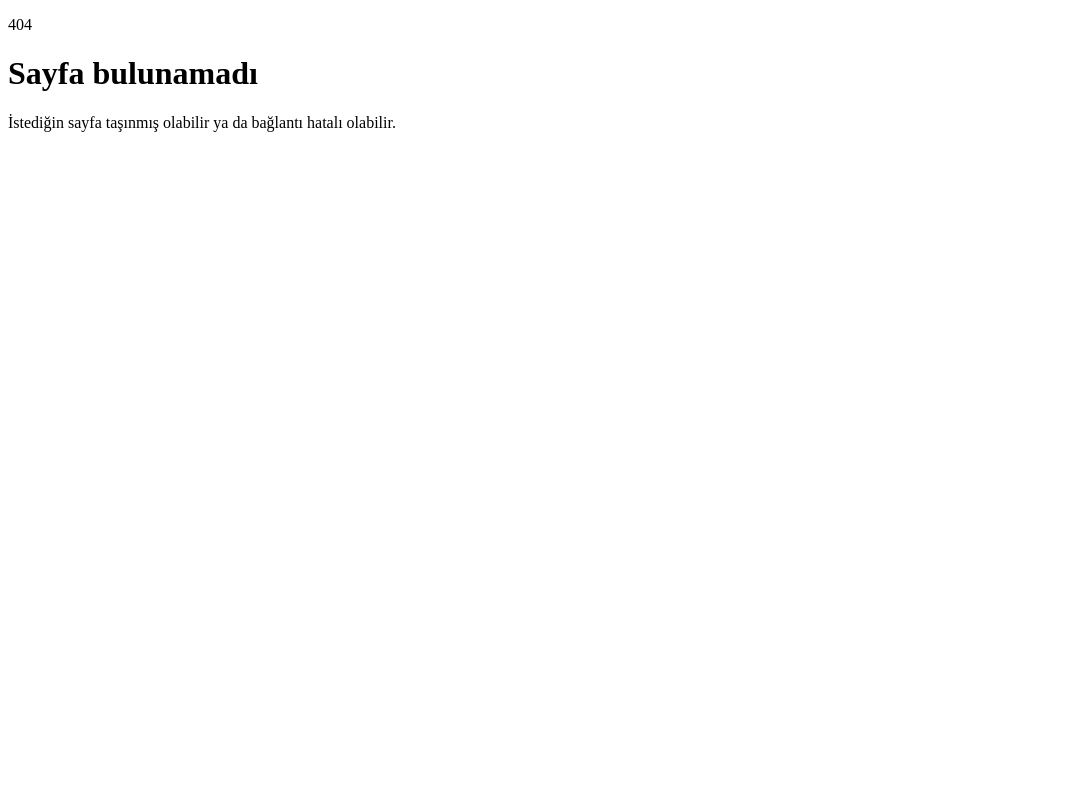
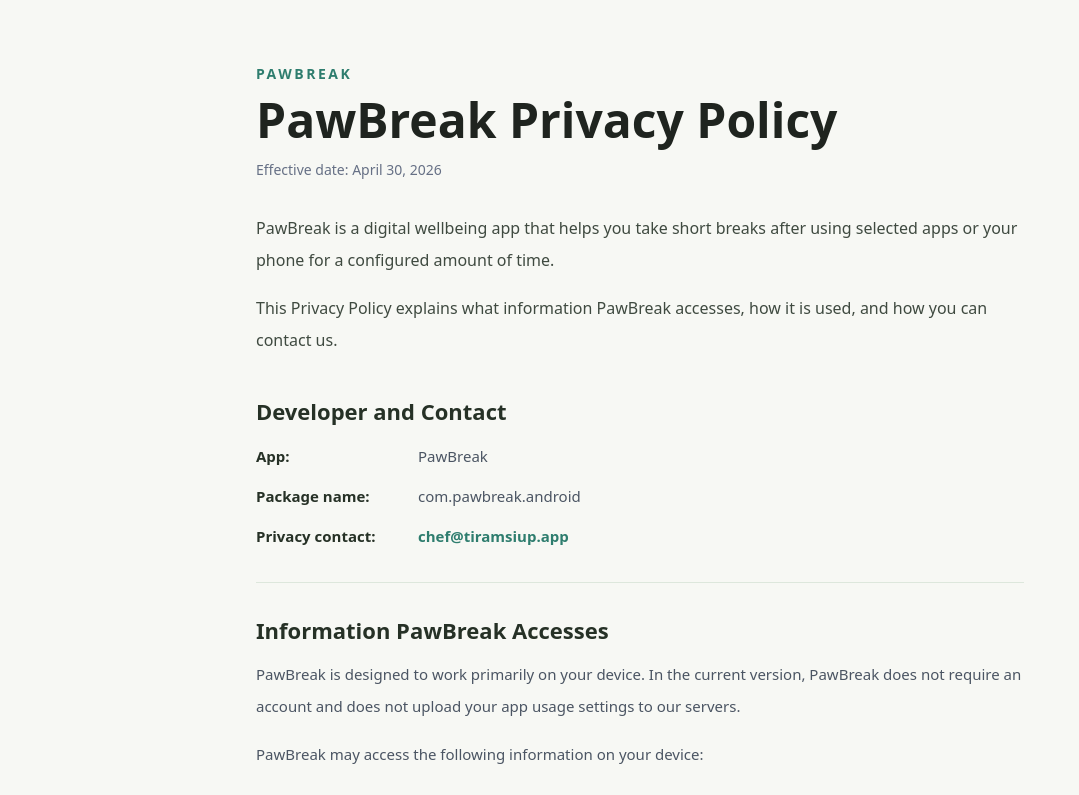
Before and after one commit to Zeroceko/Tramisup, a Next.js app: page /pawbreak/privacy-policy in a window 1280 px wide. Before the commit this address had no page. Shown: the top 795 px of the page, without its empty margins (0-1079 px from the left). Built offline with nearby package versions, Linux system fonts and the light colour scheme.

Commit message:
Add PawBreak privacy policy page

```diff
--- /dev/null
+++ b/app/pawbreak/layout.tsx
@@ -0,0 +1,28 @@
+import { Manrope, Outfit } from "next/font/google";
+import "../[locale]/globals.css";
+
+const manrope = Manrope({
+  subsets: ["latin"],
+  variable: "--font-manrope",
+  weight: ["400", "500", "600", "700"],
+});
+
+const outfit = Outfit({
+  subsets: ["latin"],
+  variable: "--font-outfit",
+  weight: ["400", "500", "600"],
+});
+
+export default function PawBreakLayout({
+  children,
+}: {
+  children: React.ReactNode;
+}) {
+  return (
+    <html lang="en" className={`${manrope.variable} ${outfit.variable}`}>
+      <body className="font-manrope bg-[#f7f8f4] text-[#1f241f] antialiased">
+        {children}
+      </body>
+    </html>
+  );
+}
--- /dev/null
+++ b/app/pawbreak/privacy-policy/page.tsx
@@ -0,0 +1,195 @@
+import type { Metadata } from "next";
+
+export const metadata: Metadata = {
+  title: "PawBreak Privacy Policy",
+  description:
+    "Privacy Policy for PawBreak, a digital wellbeing app for short breaks after selected app or phone usage.",
+  alternates: {
+    canonical: "https://tiramsiup.app/pawbreak/privacy-policy",
+  },
+};
+
+const policySections = [
+  {
+    heading: "Developer and Contact",
+    content: (
+      <dl className="mt-4 grid gap-3 text-[15px] leading-7 text-[#4b5563] sm:grid-cols-[150px_1fr]">
+        <dt className="font-semibold text-[#263126]">App:</dt>
+        <dd>PawBreak</dd>
+        <dt className="font-semibold text-[#263126]">Package name:</dt>
+        <dd>com.pawbreak.android</dd>
+        <dt className="font-semibold text-[#263126]">Privacy contact:</dt>
+        <dd>
+          <a className="font-semibold text-[#2e7d6e] underline-offset-4 hover:underline" href="mailto:chef@tiramsiup.app">
+            chef@tiramsiup.app
+          </a>
+        </dd>
+      </dl>
+    ),
+  },
+  {
+    heading: "Information PawBreak Accesses",
+    content: (
+      <>
+        <p>
+          PawBreak is designed to work primarily on your device. In the current version, PawBreak does not require an
+          account and does not upload your app usage settings to our servers.
+        </p>
+        <p>PawBreak may access the following information on your device:</p>
+        <ul>
+          <li>Selected apps: the apps you choose PawBreak to monitor.</li>
+          <li>Installed launcher apps: used to show an app picker so you can choose which apps should trigger breaks.</li>
+          <li>
+            App foreground usage information: accessed through Android Usage Access permission to detect when selected
+            apps are being used and to count usage time.
+          </li>
+          <li>Break settings: usage duration, break duration, selected mascot, language preference, and related app rules.</li>
+          <li>Local monitoring state: current usage counters, current break state, and whether monitoring is enabled.</li>
+          <li>
+            Notification permission status: used only to show PawBreak reminders or monitoring notifications when
+            enabled.
+          </li>
+          <li>
+            Overlay permission status: used to show the break screen over the selected app or during a phone-wide break.
+          </li>
+          <li>
+            Purchase entitlement information: if in-app purchases are enabled, Google Play Billing is used to check
+            whether an animal pack has been purchased. PawBreak does not collect or store your payment card details.
+          </li>
+        </ul>
+      </>
+    ),
+  },
+  {
+    heading: "How We Use This Information",
+    content: (
+      <ul>
+        <li>Track usage time for apps you selected.</li>
+        <li>Track total phone usage if you enable the phone-wide break setting.</li>
+        <li>Show a break overlay when your configured limit is reached.</li>
+        <li>Save your local rules and preferences.</li>
+        <li>Show which animal/mascot is active.</li>
+        <li>Restore access to purchased animal packs through Google Play Billing.</li>
+      </ul>
+    ),
+  },
+  {
+    heading: "Data Sharing",
+    content: (
+      <>
+        <p>PawBreak does not sell your data.</p>
+        <p>
+          In the current version, PawBreak does not send your app usage history, selected apps, break rules, or monitoring
+          counters to our own servers.
+        </p>
+        <p>
+          Payments and in-app purchases are processed by Google Play. Google may process purchase and payment information
+          according to Google Play&apos;s own policies. PawBreak only receives the information needed to unlock purchased
+          content in the app.
+        </p>
+      </>
+    ),
+  },
+  {
+    heading: "Data Storage and Retention",
+    content: (
+      <>
+        <p>PawBreak stores settings and monitoring state locally on your device using Android local storage.</p>
+        <p>This data remains on your device until:</p>
+        <ul>
+          <li>you reset data inside PawBreak, if that option is available;</li>
+          <li>you clear app data from Android system settings; or</li>
+          <li>you uninstall PawBreak.</li>
+        </ul>
+      </>
+    ),
+  },
+  {
+    heading: "Data Security",
+    content: (
+      <p>
+        PawBreak limits access to data needed for its core break reminder functionality. Local settings and counters are
+        stored in the app&apos;s private storage area on your Android device.
+      </p>
+    ),
+  },
+  {
+    heading: "Permissions",
+    content: (
+      <>
+        <p>PawBreak may ask for:</p>
+        <ul>
+          <li>Usage Access: to detect app usage time for selected apps and optional phone-wide usage limits.</li>
+          <li>Display over other apps: to show the break overlay when a break starts.</li>
+          <li>Notifications: to show monitoring and reminder notifications where supported.</li>
+        </ul>
+        <p>These permissions are used only for PawBreak&apos;s digital wellbeing and break reminder features.</p>
+      </>
+    ),
+  },
+  {
+    heading: "Children",
+    content: (
+      <p>
+        PawBreak is not intended to collect personal information from children. The app is designed as a digital wellbeing
+        utility and does not require account registration in the current version.
+      </p>
+    ),
+  },
+  {
+    heading: "Changes to This Policy",
+    content: (
+      <p>
+        We may update this Privacy Policy as PawBreak changes, especially if account login, cloud sync, analytics, or
+        additional purchase features are added. The updated policy will be posted at the same public URL.
+      </p>
+    ),
+  },
+  {
+    heading: "Contact",
+    content: (
+      <p>
+        If you have questions about this Privacy Policy, contact us at{" "}
+        <a className="font-semibold text-[#2e7d6e] underline-offset-4 hover:underline" href="mailto:chef@tiramsiup.app">
+          chef@tiramsiup.app
+        </a>
+        .
+      </p>
+    ),
+  },
+];
+
+export default function PawBreakPrivacyPolicyPage() {
+  return (
+    <main className="min-h-screen bg-[#f7f8f4] px-5 py-12 text-[#1f241f] sm:px-6 sm:py-16">
+      <article className="mx-auto max-w-3xl">
+        <p className="text-sm font-semibold uppercase tracking-[0.18em] text-[#2e7d6e]">PawBreak</p>
+        <h1 className="mt-3 text-4xl font-black leading-tight text-[#1f241f] sm:text-5xl">
+          PawBreak Privacy Policy
+        </h1>
+        <p className="mt-4 text-sm font-medium text-[#667085]">Effective date: April 30, 2026</p>
+        <p className="mt-8 text-base leading-8 text-[#3f4a40]">
+          PawBreak is a digital wellbeing app that helps you take short breaks after using selected apps or your phone
+          for a configured amount of time.
+        </p>
+        <p className="mt-4 text-base leading-8 text-[#3f4a40]">
+          This Privacy Policy explains what information PawBreak accesses, how it is used, and how you can contact us.
+        </p>
+
+        <div className="mt-10 space-y-8">
+          {policySections.map((section) => (
+            <section
+              key={section.heading}
+              className="border-b border-[#dde7dc] pb-8 last:border-b-0 last:pb-0"
+            >
+              <h2 className="text-[22px] font-bold leading-snug text-[#263126]">{section.heading}</h2>
+              <div className="mt-3 space-y-4 text-[15px] leading-8 text-[#4b5563] [&_ul]:list-disc [&_ul]:space-y-2 [&_ul]:pl-6">
+                {section.content}
+              </div>
+            </section>
+          ))}
+        </div>
+      </article>
+    </main>
+  );
+}
```
